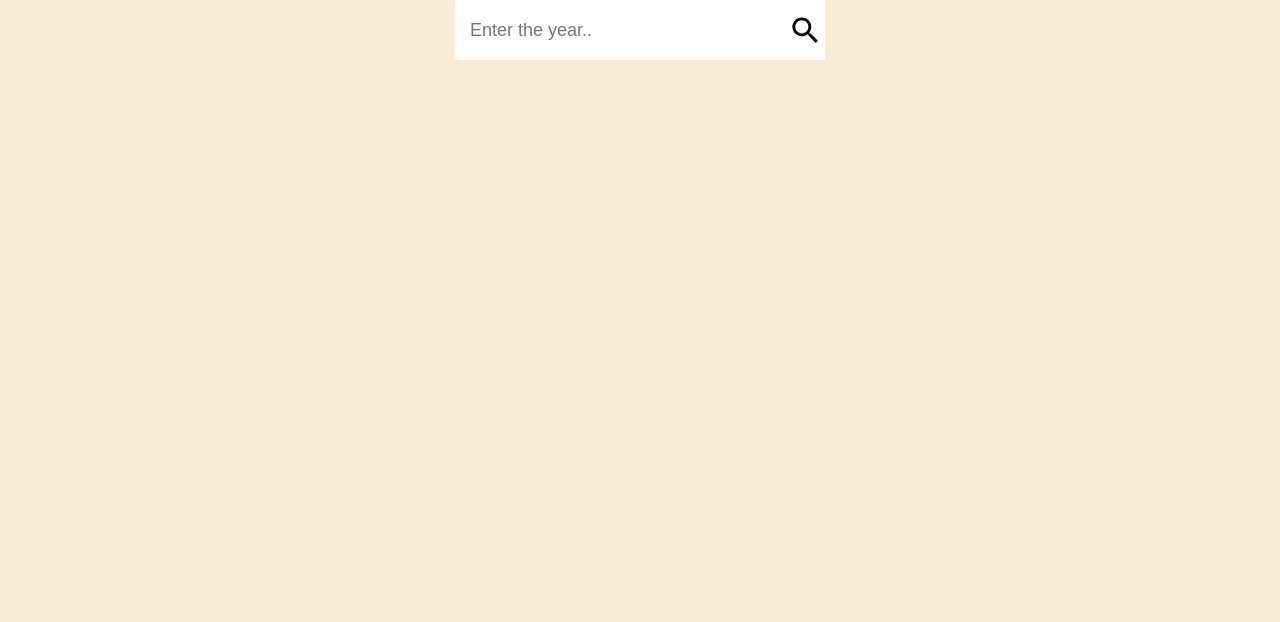
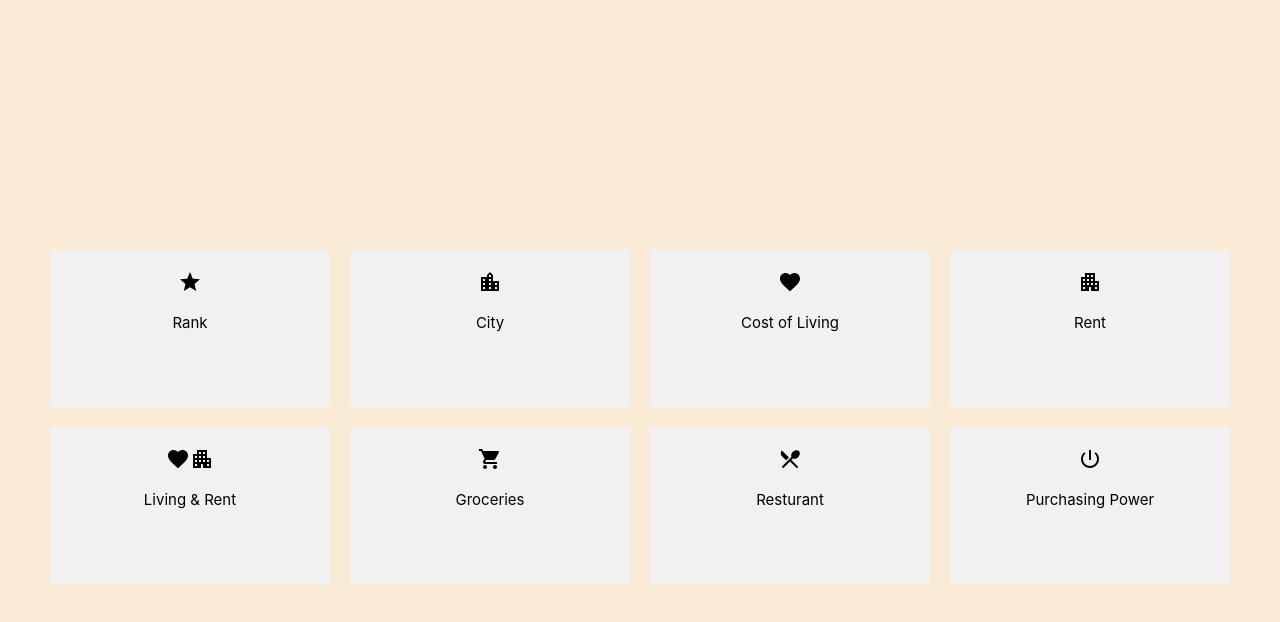
Before and after one commit to atrng2/costOfLiving, a React (Create React App) app in the folder cost-of-living/: page /info in a window 1280 px wide. Shown: the top 622 px of the page. Built offline with nearby package versions, Linux system fonts and the light colour scheme.

Commit message:
Working search bar, redirecting search bar, and base table to display data

```diff
--- a/cost-of-living/src/App.js
+++ b/cost-of-living/src/App.js
@@ -5,6 +5,7 @@ import SearchBarCity from './components/SearchBarCity';
 import SearchBarYear from './components/SearchBarYear';
 import GoButton from "./components/GoButton";
 import Data from './dataIndex.json';
+import CostByIndexTable from "./components/CostByIndex";
 
 
 
@@ -34,10 +35,10 @@ function App(){
     <Routes>
       <Route path = '/' element = {[ <Header/>,
       <SearchBarYear placeholder = "Enter the year.. " data = {Data} /> ,
-      <SearchBarCity placeholder = "Enter a city name.." />,
+      <SearchBarCity placeholder = "Enter a city name.." data = {Data}/>,
       <GoButton/> ]} />
 
-      <Route path = '/info' element = {<SearchBarYear placeholder = "Enter the year.. " data = {myData} />} />
+      <Route path = '/info' element = {<CostByIndexTable/>} />
     </Routes>
 
   );
--- a/cost-of-living/src/app/store.js
+++ b/cost-of-living/src/app/store.js
@@ -1,8 +1,10 @@
 import { configureStore } from '@reduxjs/toolkit'
 import yearReducer from '../components/features/inputBars/inputYearSlice'
+import cityReducer from '../components/features/inputBars/inputCitySlice'
 
 export default configureStore({
     reducer: {
         inputYear: yearReducer,
+        inputCity: cityReducer,
       },
 })
--- /dev/null
+++ b/cost-of-living/src/components/CostByIndex.js
@@ -0,0 +1,52 @@
+import React from 'react';
+import "./CostByIndexTable.css";
+import StarIcon from '@mui/icons-material/Star';
+import LocationCityIcon from '@mui/icons-material/LocationCity';
+import FavoriteIcon from '@mui/icons-material/Favorite';
+import ApartmentIcon from '@mui/icons-material/Apartment';
+import LocalGroceryStoreIcon from '@mui/icons-material/LocalGroceryStore';
+import LocalDiningIcon from '@mui/icons-material/LocalDining';
+import PowerSettingsNewIcon from '@mui/icons-material/PowerSettingsNew';
+
+function CostByIndexTable(){
+
+    return(
+        <div class ="grid-container">
+            <div class = "item1">
+                {<StarIcon/>}
+                <p>Rank</p>
+            </div>
+            <div class = "item2">
+                {<LocationCityIcon/>}
+                <p>City</p>
+            </div>
+            <div class = "item3">
+                {<FavoriteIcon/>}
+                <p>Cost of Living</p>
+            </div>
+            <div class = "item4">
+                {<ApartmentIcon/>}
+                <p>Rent</p>
+            </div>
+            <div class = "item5">
+                {[<FavoriteIcon/>,<ApartmentIcon/>]}
+                <p>Living & Rent</p>
+            </div>
+            <div class = "item6">
+                {<LocalGroceryStoreIcon/>}
+                <p>Groceries</p>
+            </div>
+            <div class = "item7">
+                {<LocalDiningIcon/>}
+                <p>Resturant</p>
+            </div>
+            <div class = "item8">
+                {<PowerSettingsNewIcon/>}
+                <p>Purchasing Power</p>
+            </div>
+        </div>
+    );
+}
+
+
+export default CostByIndexTable;
--- /dev/null
+++ b/cost-of-living/src/components/CostByIndexTable.css
@@ -0,0 +1,16 @@
+.grid-container {
+  display: grid;
+  grid-template-columns: repeat(4, 300px);
+  align-items: flex-start;
+  justify-content: center;
+  margin-top: 30vh;
+  }
+
+  .grid-container > div {
+    background-color: #f1f1f1;
+    padding: 20px;
+    padding-bottom: 60px;
+    font-size: 15px;
+    margin: 10px;
+
+  }
--- a/cost-of-living/src/components/GoButton.js
+++ b/cost-of-living/src/components/GoButton.js
@@ -4,8 +4,9 @@ import "./GoButton.css";
 function GoButton(){
 
     return(
-
-    <button class="button">Search</button>
+    <a href = '/info'>
+        <button class="button">Search</button>
+    </a>
 
     );
 }
--- a/cost-of-living/src/components/SearchBarCity.js
+++ b/cost-of-living/src/components/SearchBarCity.js
@@ -1,39 +1,64 @@
 import React, { useState , useEffect, useRef} from "react";
 import { useSelector, useDispatch } from 'react-redux'
-import { updateYear, removeYear } from './features/inputBars/inputYearSlice.js'
+import { updateCity, removeCity } from './features/inputBars/inputCitySlice.js'
 import "./SearchBarCity.css";
 import SearchIcon from "@mui/icons-material/Search";
 import CloseIcon from '@mui/icons-material/Close';
-import SearchBarYear from './SearchBarYear';
+import ClickAwayListener from '@mui/material/ClickAwayListener';
 
 
-function SearchBar({ placeholder, value}) {
+function SearchBar({ placeholder, data}) {
 
     const [filteredData, setFilteredData] = useState([]);
     const [wordEntered, setWordEntered] = useState("");
 
-    const year = useSelector((state) => state.inputYear.value)
+    const year = Number(useSelector((state) => state.inputYear.value))
+    const city = (useSelector((state) => state.inputCity.value))
     const dispatch = useDispatch()
 
+    //populates the drop down menu and updates the state of the input
     const handleFilter = (event) => {
         const searchWord = event.target.value
         setWordEntered(searchWord)
-        //const newFilter = data.filter((value) => {
-            //console.log(data)
-            //return value.first_name.toLowerCase().includes(searchWord.toLowerCase());
-        //});
-        if(searchWord === ""){
-        // setFilteredData([])
+        dispatch(updateCity(searchWord))
+        let newFilter = []
+        if(year === 0 || data[year] === undefined){
+        newFilter = [{city:'Enter a valid year'}]
         }
         else{
-         // setFilteredData(newFilter);
+        newFilter = data[year].filter((value) => {
+            return value.city.toLowerCase().includes(searchWord.toLowerCase());
+        });
+        }
+
+        if(searchWord === ""){
+         setFilteredData([])
+        }
+        else{
+          setFilteredData(newFilter);
         }
     };
 
+    //populates input upon clicking the drop down menu
+    const handleMenuClick = (event) =>{
+      const searchWord = event.target.innerText
+      setWordEntered(searchWord)
+      setFilteredData([])
+      dispatch(updateCity(searchWord))
+   };
+
+    //removes input and drop down menu
     const clearInput = () => {
       setFilteredData([]);
       setWordEntered("");
+      dispatch(removeCity());
     }
+
+    //removes the drop down if clicking outside the menu
+  const handleClickAway = () => {
+    setFilteredData([])
+  };
+
 
   return (
     <div className="search">
@@ -44,15 +69,17 @@ function SearchBar({ placeholder, value}) {
         </div>
       </div>
       {filteredData.length !== 0 && (
+        <ClickAwayListener onClickAway={handleClickAway}>
       <div className="dataResult">
         {filteredData.slice(0, 7).map((value, key) => {
           return (
-            <a className="dataItem" href = '/info'>
-              <p> {value.first_name} </p>
+            <a className="dataItem" onClick={handleMenuClick}>
+              <p> {value.city} </p>
             </a>
           );
         })}
       </div>
+      </ClickAwayListener>
       )}
     </div>
   );
--- a/cost-of-living/src/components/SearchBarYear.js
+++ b/cost-of-living/src/components/SearchBarYear.js
@@ -37,7 +37,6 @@ function SearchBarYear({ placeholder, data }) {
     setWordEntered(searchWord)
     setFilteredData([])
     dispatch(updateYear(searchWord))
-
  };
 
  //removes input and drop down menu
@@ -47,7 +46,7 @@ function SearchBarYear({ placeholder, data }) {
    dispatch(removeYear());
  }
 
-  //removes the drop down if clicked outside
+  //removes the drop down if clicking outside the menu
   const handleClickAway = () => {
     setFilteredData([])
   };
--- /dev/null
+++ b/cost-of-living/src/components/features/inputBars/inputCitySlice.js
@@ -0,0 +1,21 @@
+import { createSlice } from '@reduxjs/toolkit'
+
+export const inputCitySlice = createSlice({
+  name: 'searchCityInput',
+  initialState: {
+    value: "",
+  },
+  reducers: {
+    updateCity: (state, action) => {
+      state.value = action.payload
+    },
+    removeCity: (state) => {
+      state.value = ""
+    },
+  },
+})
+
+// Action creators are generated for each case reducer function
+export const { updateCity, removeCity } = inputCitySlice.actions
+
+export default inputCitySlice.reducer
```
